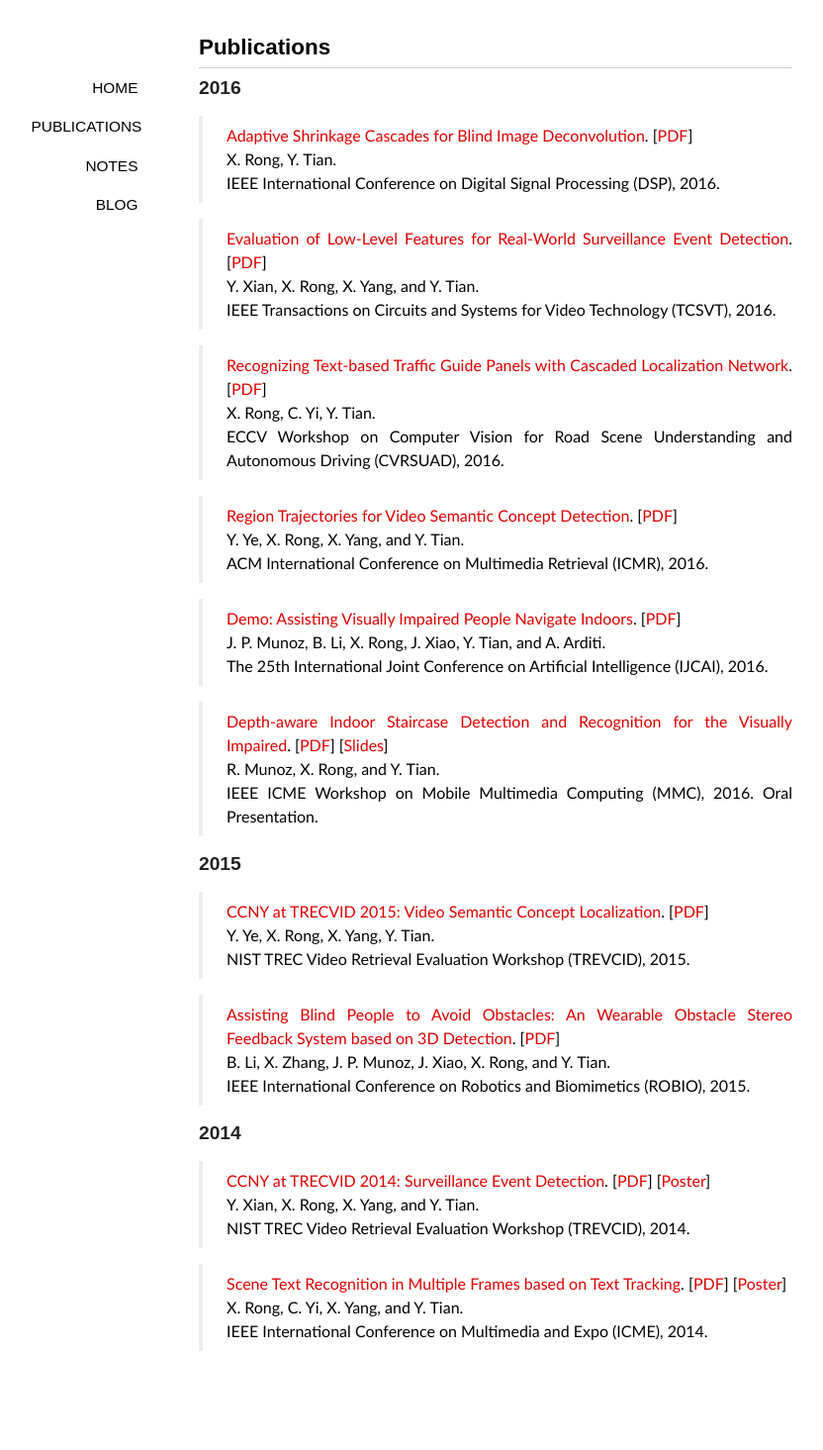
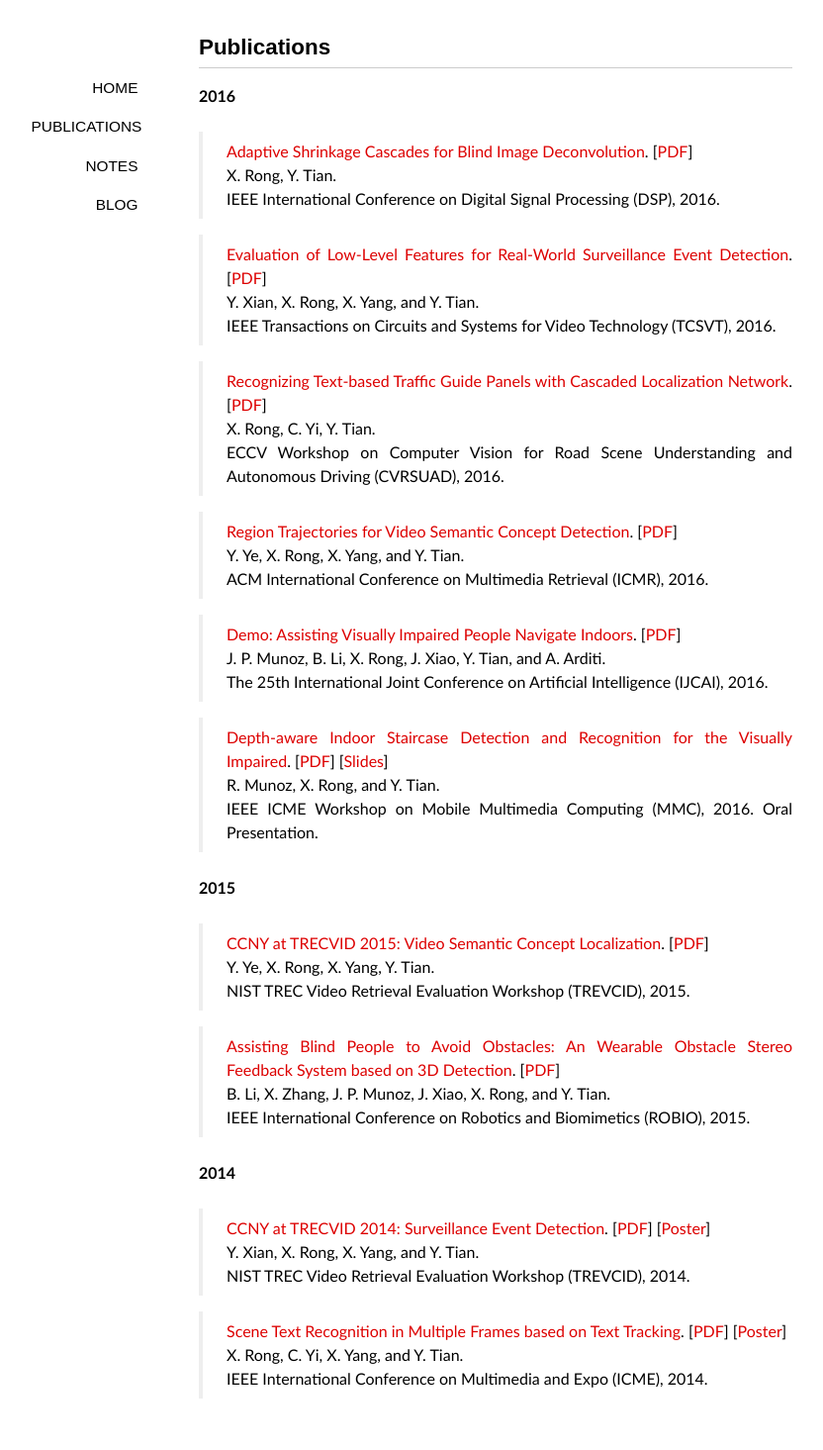
Before and after one commit to ionvision/ionvision.github.io.bk, a Jekyll site: the page built from publications/index.md, in a window 1280 px wide. Shown: the whole page at 99% size, without its empty margins (139-971 px from the left). Built offline with Jekyll 4.4.1, drawn with Linux system fonts in a browser that asks for light colours; nearby versions of some CDN libraries; some web fonts are replaced; before the commit the page ends 1417 px from its top, so only the background shows below that.

Commit message:
Change style

```diff
--- a/publications/index.md
+++ b/publications/index.md
@@ -4,7 +4,7 @@ layout: page
 comments: false
 ---
 
-### 2016
+**2016**
 
 > [Adaptive Shrinkage Cascades for Blind Image Deconvolution](/publications/pdf/DSP16.pdf).
 [[PDF](/publications/pdf/DSP16.pdf)]
@@ -42,7 +42,7 @@ R. Munoz, X. Rong, and Y. Tian.
 IEEE ICME Workshop on Mobile Multimedia Computing (MMC), 2016. Oral Presentation.
 
 
-### 2015
+**2015**
 
 > [CCNY at TRECVID 2015: Video Semantic Concept Localization](/publications/pdf/TRECVID15_LOC.pdf).
 [[PDF](/publications/pdf/TRECVID15_LOC.pdf)]
@@ -56,7 +56,7 @@ B. Li, X. Zhang, J. P. Munoz, J. Xiao, X. Rong, and Y. Tian.
 IEEE International Conference on Robotics and Biomimetics (ROBIO), 2015.
 
 
-### 2014
+**2014**
 
 > [CCNY at TRECVID 2014: Surveillance Event Detection](/publications/pdf/TRECVID14_SED.pdf).
 [[PDF](/publications/pdf/TRECVID14_SED.pdf)]
```
